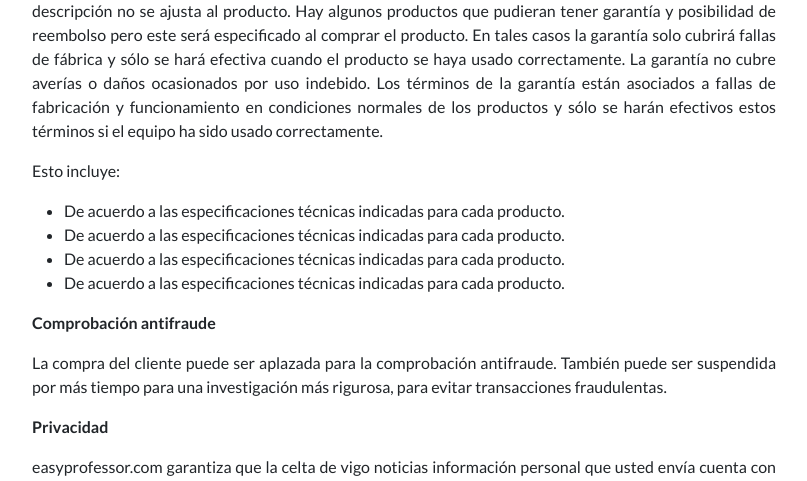
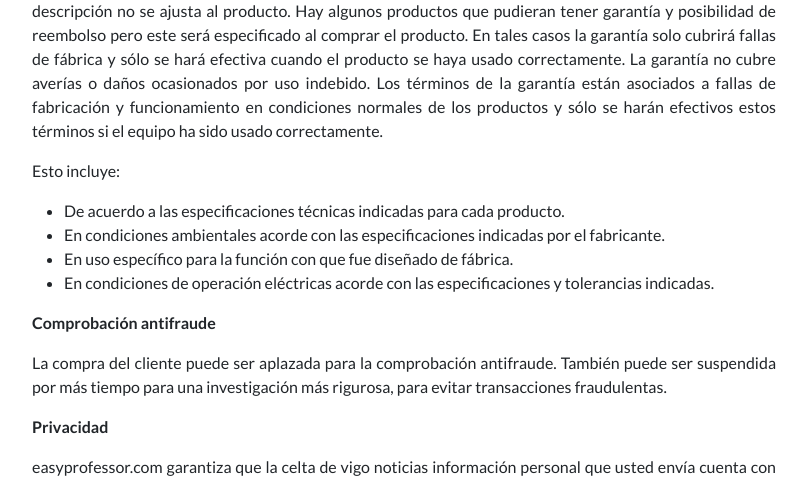
Before and after one commit to Jeflh/Easy-Professor, a PHP site: template views/inicio/V_terminos.php in a window 1280 px wide. Shown: the part 1045-1526 px from the top of the page, without its empty margins (236-1043 px from the left). Run offline with PHP 8.4, Linux system fonts and the light colour scheme; the template is opened without the code that fills it, so the values that code supplies are empty.

Commit message:
Corrección de texto repetido.

```diff
--- a/views/inicio/V_terminos.php
+++ b/views/inicio/V_terminos.php
@@ -36,11 +36,11 @@ require_once('includes/noLoggedNav.php');
         <ul>
           <li>De acuerdo a las especificaciones técnicas indicadas para cada producto.
           </li>
-          <li>De acuerdo a las especificaciones técnicas indicadas para cada producto.
+          <li>En condiciones ambientales acorde con las especificaciones indicadas por el fabricante.
           </li>
-          <li>De acuerdo a las especificaciones técnicas indicadas para cada producto.
+          <li>En uso específico para la función con que fue diseñado de fábrica.
           </li>
-          <li>De acuerdo a las especificaciones técnicas indicadas para cada producto.
+          <li>En condiciones de operación eléctricas acorde con las especificaciones y tolerancias indicadas.
           </li>
         </ul>
 
```
